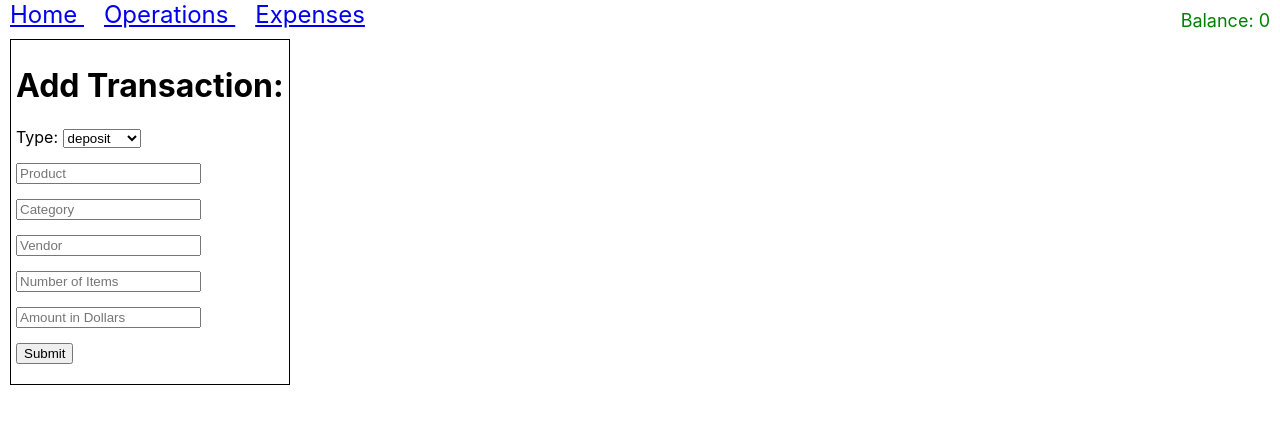
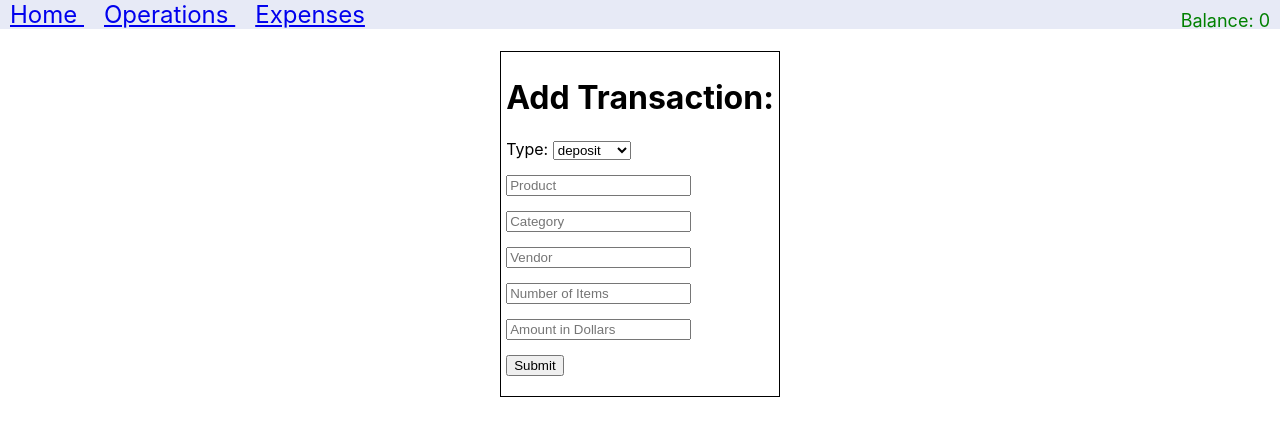
Before and after one commit to eladshachar/bank, a React (Create React App) app in the folder client/: page /operations in a window 1280 px wide. Shown: the top 436 px of the page. Built offline with nearby package versions, Linux system fonts and the light colour scheme; no server answers.

Commit message:
removed the reloading of a page

```diff
--- a/client/src/App.css
+++ b/client/src/App.css
@@ -1,4 +1,4 @@
-#main-links {
+#header {
   background-color: #e7eaf6;
 }
 
@@ -7,3 +7,11 @@
   display: inline;
   margin: 10px;
 }
+
+#main-container {
+  height: 80%;
+  width: 100%;
+  display: flex;
+  justify-content: center;
+  align-items: center;
+}
--- /dev/null
+++ b/client/src/components/Expenses/Expenses.css
@@ -0,0 +1,16 @@
+#expenses-container {
+    width: 100%
+}
+
+#categories-container {
+    overflow-x: scroll;
+    overflow-y: hidden;
+    white-space: nowrap;
+    min-width: 400px;
+    max-width: 1000px;
+}
+
+#filtered-results {
+    min-width: 400px;
+    max-width: 1000px;
+}
--- a/client/src/components/Expences/Expences.js
+++ b/client/src/components/Expenses/Expenses.js
@@ -2,9 +2,9 @@ import axios from 'axios'
 import React, { useEffect, useState } from 'react'
 import Category from '../Category/Category'
 import Transactions from '../Transactions/Transactions'
-import './Expences.css'
+import './Expenses.css'
 
-export default function Expences(props) {
+export default function Expenses(props) {
 
     const [categories, setCategories] = useState([])
 
@@ -12,24 +12,24 @@ export default function Expences(props) {
 
     useEffect(()=> {
         getCategories()
-    }, [props.transactions])
+    }, [props.filteredTransactions])
 
 
 
     const getCategories = () => {
         axios.get('http://127.0.0.1:8000/categories').then((results)=> {
-            results.data !== null ? setCategories(results.data) : setCategories([])
+            results.data !== Object ? setCategories(results.data) : setCategories([])
         })
     }
 
 
     return(
-        <div>
-            <h1>Expences By Category:</h1>
+        <div id='expenses-container'>
+            <h1>Expenses By Category:</h1>
             <div id='categories-container'>
                {categories.map(c=> {
                     return(
-                      <Category key={c.name} category={c} filterByCategory={props.filterByCategory}/>
+                      <Category key={c.name} category={c} filterByCategory={props.filterByCategory} updateCategory={props.updateCategory}/>
                     )
                })}
             </div>
--- a/client/src/components/TransactionForm/TransactionForm.js
+++ b/client/src/components/TransactionForm/TransactionForm.js
@@ -27,7 +27,7 @@ export default function TransactionForm() {
 
 
     const addTransaction = () => {
-      axios.post('http://127.0.0.1:8000/operations', transaction).then((response)=> {
+        axios.post('http://127.0.0.1:8000/operations', transaction).then((response)=> {
         console.log(response.status)
       })
     }
```
Also changed, not shown: client/src/components/Expences/Expences.css (deleted, +0 -9 lines), 1 other file (tests, documents, lock files or other folders).
